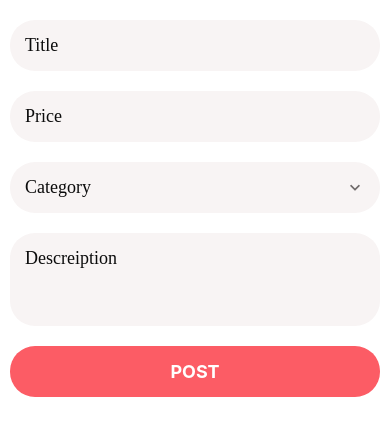
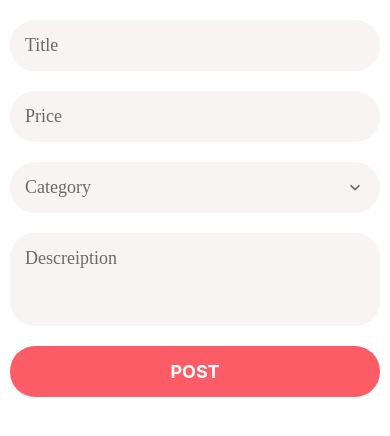
Before and after one commit to milad7212/Doit, a React Native app: screen / in a window 390 px wide. Shown: the top 436 px of the page. Built offline with nearby package versions, Linux system fonts and the light colour scheme.

Commit message:
Fixing the Placeholder Color

```diff
--- a/app/components/AppPicker.jsx
+++ b/app/components/AppPicker.jsx
@@ -25,9 +25,12 @@ function AppPicker({ icon, items, onSelectItem, placeholder, selectedItem }) {
               style={styles.icon}
             />
           )}
-          <AppText style={styles.text}>
-            {selectedItem ? selectedItem.label : placeholder}
-          </AppText>
+          {selectedItem ? (
+            <AppText style={styles.text}>{selectedItem.label}</AppText>
+          ) : (
+            <AppText style={styles.placeholder}>{placeholder}</AppText>
+          )}
+
           <MaterialCommunityIcons
             name="chevron-down"
             size={20}
@@ -69,6 +72,10 @@ const styles = StyleSheet.create({
   icon: {
     marginRight: 10,
   },
+  placeholder: {
+    color: defultStlyles.colors.medium,
+    flexGrow: 1,
+  },
   text: {
     flexGrow: 1,
   },
--- a/app/components/AppText.jsx
+++ b/app/components/AppText.jsx
@@ -2,7 +2,8 @@ import React from "react";
 import { Text } from "react-native";
 import defultstyles from "../config/styles";
 function AppText({ children, style }) {
-  return <Text style={[defultstyles.text, style]}>{children}</Text>;
+  return <Text
+  style={[defultstyles.text, style]}>{children}</Text>;
 }
 
 export default AppText;
--- a/app/components/AppTextInput.jsx
+++ b/app/components/AppTextInput.jsx
@@ -14,7 +14,11 @@ function AppTextInput({ icon, ...otherProps }) {
         />
       )}
 
-      <TextInput style={defultStlyles.text} {...otherProps} />
+      <TextInput
+        placeholderTextColor={defultStlyles.colors.medium}
+        style={defultStlyles.text}
+        {...otherProps}
+      />
     </View>
   );
 }
```
